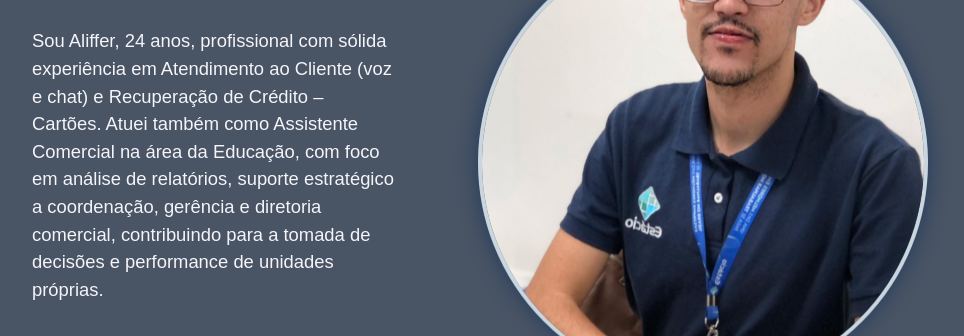
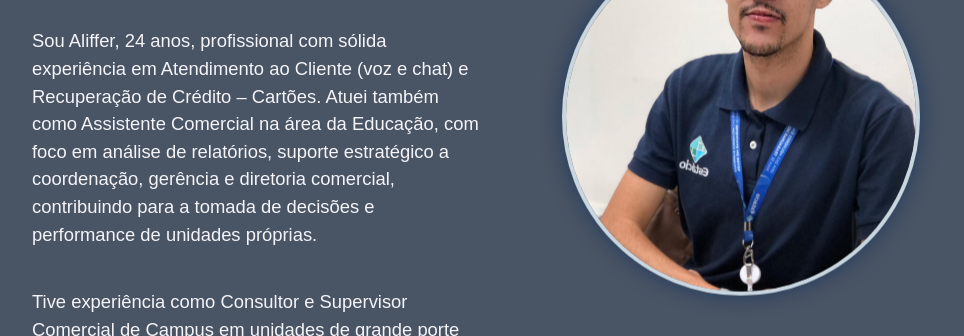
Before and after one commit to Adan-Lucaas/Supervisor-Comercial, a plain HTML site: page about.html in a window 1280 px wide. Shown: the part 172-508 px from the top of the page, without its empty margins (160-1124 px from the left). Drawn offline with Linux system fonts and the light colour scheme.

Commit message:
Refactor about.html structure and content

```diff
--- a/about.html
+++ b/about.html
@@ -61,6 +61,9 @@
                 <li class="apresentacao__conteudo__lista-item">Formação de Vendedores</li>
             </ul>
 
+        </section>
+        <div class="apresentacao__perfil">
+            <img class="apresentacao__imagem" src="./assets/aliffer.jpg" alt="Foto de Aliffer Durães, consultor comercial">
             <div class="apresentacao__links">
                 <h2 class="apresentacao__links__subtitulo">Acesse minhas redes:</h2>
                 <a class="apresentacao__links__navegacao" href="https://www.instagram.com/aliffer_comercial?igsh=Z25rd200M3F6OXQ1" target="_blank">
@@ -73,8 +76,7 @@
                 <a class="apresentacao__links__navegacao" href="mailto:aliffercostaa@gmail.com" target="_blank">
                     <img src="./assets/icon-gmail.png" alt="Ícone do E-mail"> E-mail </a>
             </div>
-        </section>
-        <img class="apresentacao__imagem" src="./assets/aliffer.jpg" alt="Foto de Aliffer Durães, consultor comercial">
+        </div>
     </main>
 
     <footer class="rodape">
```
